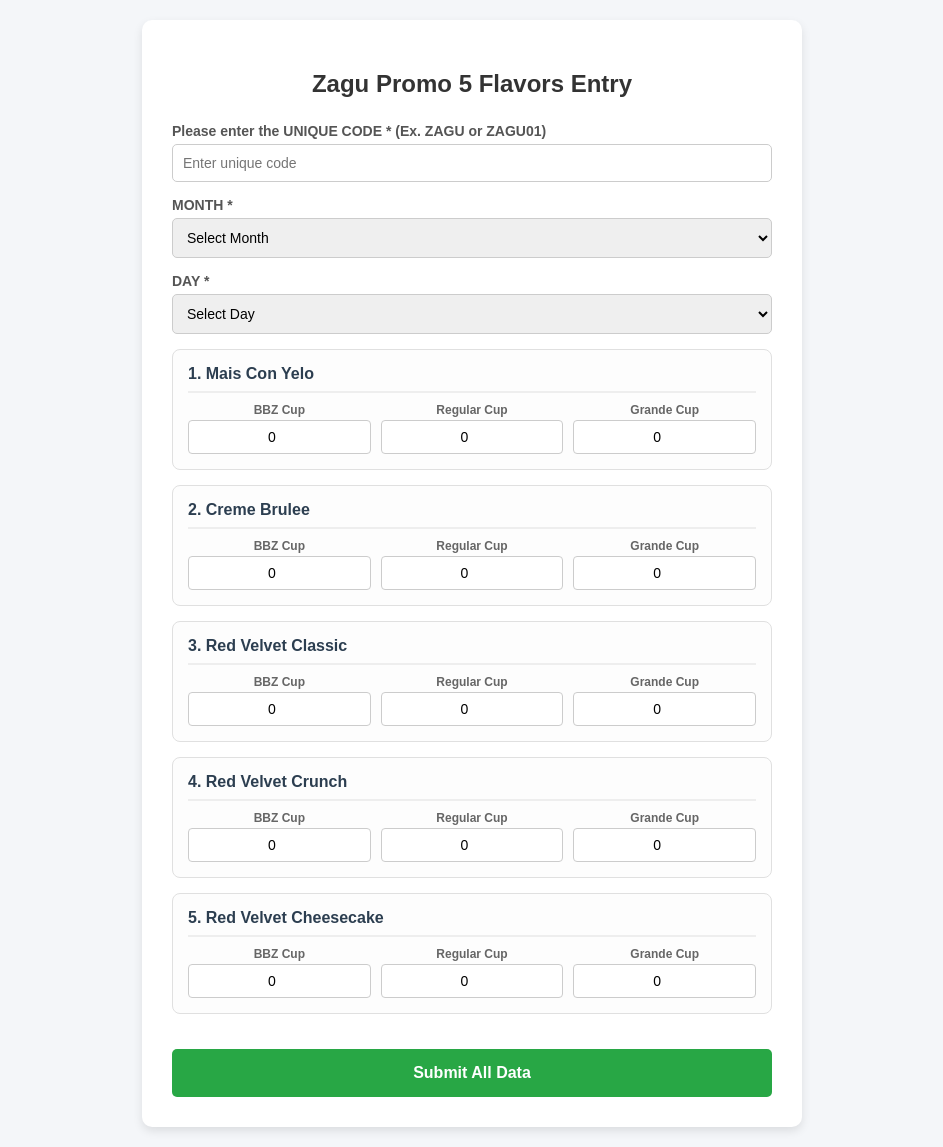
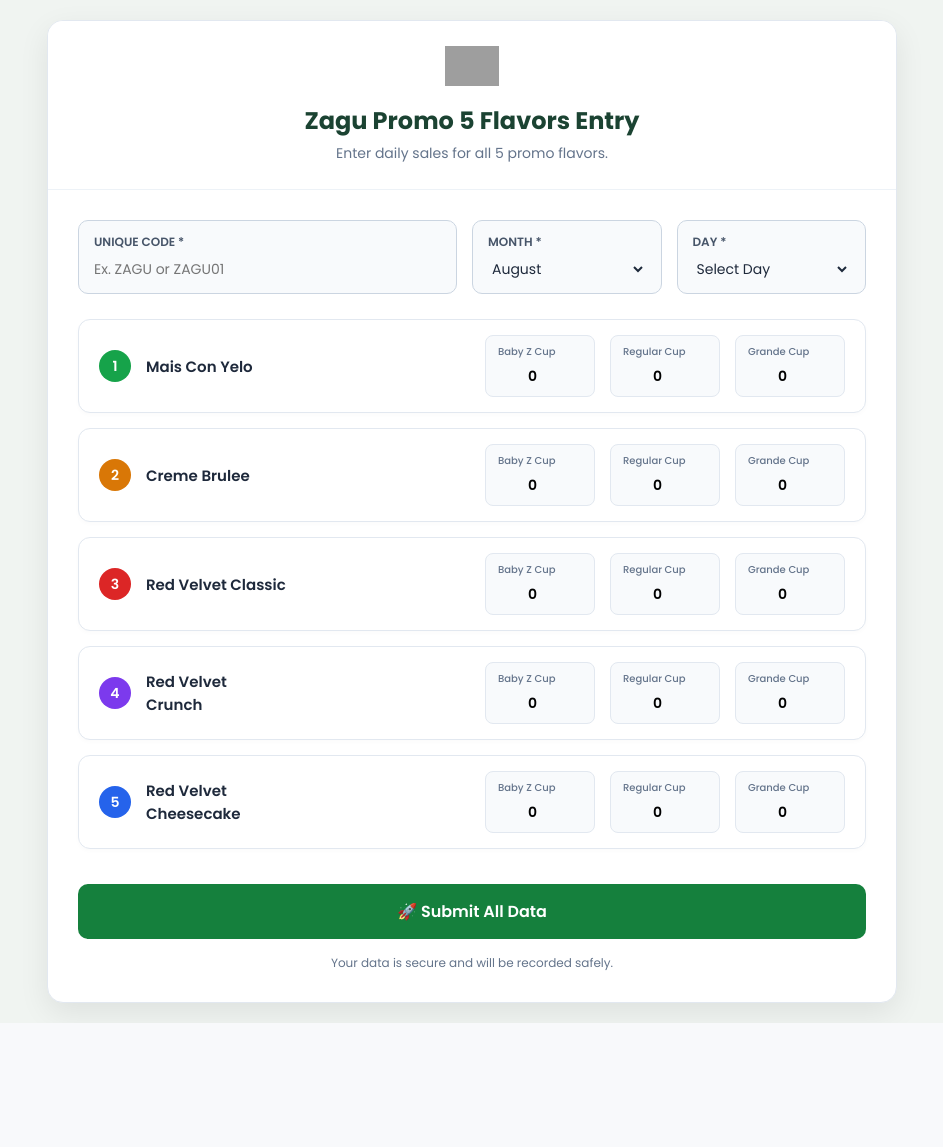
Before and after one commit to misdatazagu-hash/promo-system, a Flask app: page / in a window 1280 px wide. Shown: the whole page, without its empty margins (168-1111 px from the left). After the commit the page ends 1023 px from the top, so only its background shows below. Run offline with Flask 3, Linux system fonts and the light colour scheme; grey boxes are pictures that could not be loaded.

Commit message:
Update form.html

```diff
--- a/templates/form.html
+++ b/templates/form.html
@@ -4,43 +4,81 @@
     <meta charset="UTF-8">
     <meta name="viewport" content="width=device-width, initial-scale=1.0">
     <title>Zagu Promo 5 Flavors Entry</title>
+    <link href="https://fonts.googleapis.com/css2?family=Poppins:wght@400;500;600;700&display=swap" rel="stylesheet">
     <style>
-        body { font-family: Arial, sans-serif; background-color: #f4f6f9; margin: 0; padding: 20px; display: flex; justify-content: center; align-items: center; min-height: 100vh; }
-        .container { background: white; padding: 30px; border-radius: 10px; box-shadow: 0 4px 10px rgba(0,0,0,0.1); width: 100%; max-width: 600px; }
-        h2 { text-align: center; color: #333; margin-bottom: 25px; }
-        .form-group { margin-bottom: 15px; }
-        label { display: block; font-weight: bold; margin-bottom: 5px; color: #555; font-size: 14px; }
-        input[type="text"], select { width: 100%; padding: 10px; border: 1px solid #ccc; border-radius: 5px; box-sizing: border-box; font-size: 14px; }
-        button { width: 100%; background-color: #28a745; color: white; padding: 15px; border: none; border-radius: 5px; font-size: 16px; cursor: pointer; margin-top: 20px; font-weight: bold; }
-        button:hover { background-color: #218838; }
-        .alert { background-color: #d4edda; color: #155724; padding: 15px; border-radius: 5px; text-align: center; margin-bottom: 20px; font-weight: bold; }
+        * { box-sizing: border-box; margin: 0; padding: 0; font-family: 'Poppins', sans-serif; }
+        body { background: #f0f4f1; padding: 20px; color: #333; }
+        .container { max-width: 850px; margin: 0 auto; background: #fff; border-radius: 16px; box-shadow: 0 10px 30px rgba(0,0,0,0.08); overflow: hidden; border: 1px solid #e2e8f0; }
+        .header { background: #fff; padding: 25px 20px; text-align: center; border-bottom: 1px solid #edf2f7; position: relative; }
+        .header img.logo { height: 40px; margin-bottom: 10px; }
+        .header h1 { font-size: 24px; color: #1b4332; font-weight: 700; }
+        .header p { font-size: 14px; color: #64748b; margin-top: 5px; }
 
-        .flavor-section { background: #fdfdfd; border: 1px solid #e0e0e0; padding: 15px; margin-bottom: 15px; border-radius: 8px; }
-        .flavor-section h3 { margin-top: 0; margin-bottom: 10px; color: #2c3e50; font-size: 16px; border-bottom: 2px solid #eee; padding-bottom: 8px; }
-        .sizes-row { display: flex; gap: 10px; }
-        .size-col { flex: 1; }
-        .size-col label { font-size: 12px; font-weight: bold; color: #666; text-align: center; margin-bottom: 3px; }
-        .size-col input { width: 100%; padding: 8px; border: 1px solid #ccc; border-radius: 4px; box-sizing: border-box; text-align: center; font-size: 14px; }
+        .alert-success { background: #d1fae5; color: #065f46; padding: 12px; text-align: center; font-size: 14px; font-weight: 500; border-bottom: 1px solid #a7f3d0; }
+
+        .form-section { padding: 30px; }
+        .top-inputs { display: grid; grid-template-columns: 2fr 1fr 1fr; gap: 15px; margin-bottom: 25px; }
+        @media(max-width: 768px) { .top-inputs { grid-template-columns: 1fr; } }
+
+        .input-group { background: #f8fafc; border: 1px solid #cbd5e1; border-radius: 10px; padding: 12px 15px; }
+        .input-group label { display: block; font-size: 12px; font-weight: 600; color: #475569; margin-bottom: 5px; text-transform: uppercase; }
+        .input-group input, .input-group select { width: 100%; border: none; background: transparent; font-size: 14px; outline: none; color: #1e293b; }
+
+        .flavor-card { background: #fff; border: 1px solid #e2e8f0; border-radius: 12px; padding: 15px 20px; margin-bottom: 15px; display: flex; align-items: center; justify-content: space-between; box-shadow: 0 2px 5px rgba(0,0,0,0.02); }
+        @media(max-width: 768px) { .flavor-card { flex-direction: column; align-items: flex-start; gap: 10px; } }
+
+        .flavor-info { display: flex; align-items: center; gap: 15px; width: 250px; }
+        .flavor-badge { width: 32px; height: 32px; border-radius: 50%; display: flex; align-items: center; justify-content: center; color: white; font-weight: 600; font-size: 14px; flex-shrink: 0; }
+        .flavor-name { font-weight: 600; font-size: 15px; color: #1e293b; }
+
+        .flavor-inputs { display: flex; gap: 15px; width: 100%; justify-content: flex-end; }
+        @media(max-width: 768px) { .flavor-inputs { justify-content: space-between; } }
+
+        .cup-box { background: #f8fafc; border: 1px solid #e2e8f0; border-radius: 8px; padding: 8px 12px; width: 110px; }
+        .cup-box label { display: block; font-size: 10px; color: #64748b; font-weight: 500; margin-bottom: 3px; }
+        .cup-box input { width: 100%; border: none; background: transparent; font-size: 14px; font-weight: 600; outline: none; text-align: center; }
+
+        /* Flavor Colors */
+        .f-1 .flavor-badge { background: #16a34a; }
+        .f-2 .flavor-badge { background: #d97706; }
+        .f-3 .flavor-badge { background: #dc2626; }
+        .f-4 .flavor-badge { background: #7c3aed; }
+        .f-5 .flavor-badge { background: #2563eb; }
+
+        .btn-submit { background: #15803d; color: white; border: none; width: 100%; padding: 15px; border-radius: 10px; font-size: 16px; font-weight: 600; cursor: pointer; margin-top: 20px; transition: background 0.2s; }
+        .btn-submit:hover { background: #166534; }
+
+        .footer-note { text-align: center; font-size: 12px; color: #64748b; margin-top: 15px; }
     </style>
 </head>
 <body>
+
     <div class="container">
-        <h2>Zagu Promo 5 Flavors Entry</h2>
+        <div class="header">
+            <!-- Pwede mong palitan ang src ng logo kung mayroon kang saktong image URL -->
+            <img src="https://i.ibb.co/30L773r/zagu-logo.png" alt="Zagu Logo" class="logo" onerror="this.style.display='none'">
+            <h1>Zagu Promo 5 Flavors Entry</h1>
+            <p>Enter daily sales for all 5 promo flavors.</p>
+        </div>
 
         {% if success %}
-            <div class="alert">Successfully Submitted! Pwede ka nang mag-submit ng panibago.</div>
+        <div class="alert-success">
+            ✅ Successfully submitted! Pwede ka nang mag-submit ng panibago.
+        </div>
         {% endif %}
 
-        <form method="POST">
-            <div class="form-group">
-                <label for="unique_code">Please enter the UNIQUE CODE * (Ex. ZAGU or ZAGU01)</label>
-                <input type="text" id="unique_code" name="unique_code" required placeholder="Enter unique code">
+        <form method="POST" class="form-section">
+
+            <!-- Top Bar: Unique Code, Month, Day -->
+            <div class="top-inputs">
+                <div class="input-group">
+                    <label>UNIQUE CODE *</label>
+                    <input type="text" name="unique_code" placeholder="Ex. ZAGU or ZAGU01" required value="{{ request.form.get('unique_code', '') }}">
                 </div>
-
-            <div class="form-group">
-                <label for="month">MONTH *</label>
-                <select id="month" name="month" required>
-                    <option value="">Select Month</option>
+                <div class="input-group">
+                    <label>MONTH *</label>
+                    <select name="month" required>
+                        <option value="" disabled selected>Select Month</option>
                         <option value="January">January</option>
                         <option value="February">February</option>
                         <option value="March">March</option>
@@ -48,72 +86,93 @@
                         <option value="May">May</option>
                         <option value="June">June</option>
                         <option value="July">July</option>
-                    <option value="August">August</option>
+                        <option value="August" selected>August</option>
                         <option value="September">September</option>
                         <option value="October">October</option>
                         <option value="November">November</option>
                         <option value="December">December</option>
                     </select>
                 </div>
-
-            <div class="form-group">
-                <label for="day">DAY *</label>
-                <select id="day" name="day" required>
-                    <option value="">Select Day</option>
+                <div class="input-group">
+                    <label>DAY *</label>
+                    <select name="day" required>
+                        <option value="" disabled selected>Select Day</option>
                         {% for d in range(1, 32) %}
                         <option value="{{ d }}">{{ d }}</option>
                         {% endfor %}
                     </select>
                 </div>
+            </div>
 
-            <!-- Flavor Sections -->
-            <div class="flavor-section">
-                <h3>1. Mais Con Yelo</h3>
-                <div class="sizes-row">
-                    <div class="size-col"><label>BBZ Cup</label><input type="number" name="mcy_bbz" value="0" min="0" required></div>
-                    <div class="size-col"><label>Regular Cup</label><input type="number" name="mcy_reg" value="0" min="0" required></div>
-                    <div class="size-col"><label>Grande Cup</label><input type="number" name="mcy_grande" value="0" min="0" required></div>
+            <!-- 1. Mais Con Yelo -->
+            <div class="flavor-card f-1">
+                <div class="flavor-info">
+                    <div class="flavor-badge">1</div>
+                    <div class="flavor-name">Mais Con Yelo</div>
+                </div>
+                <div class="flavor-inputs">
+                    <div class="cup-box"><label>Baby Z Cup</label><input type="number" name="mcy_bbz" value="0" min="0"></div>
+                    <div class="cup-box"><label>Regular Cup</label><input type="number" name="mcy_reg" value="0" min="0"></div>
+                    <div class="cup-box"><label>Grande Cup</label><input type="number" name="mcy_grande" value="0" min="0"></div>
                 </div>
             </div>
 
-            <div class="flavor-section">
-                <h3>2. Creme Brulee</h3>
-                <div class="sizes-row">
-                    <div class="size-col"><label>BBZ Cup</label><input type="number" name="cb_bbz" value="0" min="0" required></div>
-                    <div class="size-col"><label>Regular Cup</label><input type="number" name="cb_reg" value="0" min="0" required></div>
-                    <div class="size-col"><label>Grande Cup</label><input type="number" name="cb_grande" value="0" min="0" required></div>
+            <!-- 2. Creme Brulee -->
+            <div class="flavor-card f-2">
+                <div class="flavor-info">
+                    <div class="flavor-badge">2</div>
+                    <div class="flavor-name">Creme Brulee</div>
+                </div>
+                <div class="flavor-inputs">
+                    <div class="cup-box"><label>Baby Z Cup</label><input type="number" name="cb_bbz" value="0" min="0"></div>
+                    <div class="cup-box"><label>Regular Cup</label><input type="number" name="cb_reg" value="0" min="0"></div>
+                    <div class="cup-box"><label>Grande Cup</label><input type="number" name="cb_grande" value="0" min="0"></div>
                 </div>
             </div>
 
-            <div class="flavor-section">
-                <h3>3. Red Velvet Classic</h3>
-                <div class="sizes-row">
-                    <div class="size-col"><label>BBZ Cup</label><input type="number" name="rvc_bbz" value="0" min="0" required></div>
-                    <div class="size-col"><label>Regular Cup</label><input type="number" name="rvc_reg" value="0" min="0" required></div>
-                    <div class="size-col"><label>Grande Cup</label><input type="number" name="rvc_grande" value="0" min="0" required></div>
+            <!-- 3. Red Velvet Classic -->
+            <div class="flavor-card f-3">
+                <div class="flavor-info">
+                    <div class="flavor-badge">3</div>
+                    <div class="flavor-name">Red Velvet Classic</div>
+                </div>
+                <div class="flavor-inputs">
+                    <div class="cup-box"><label>Baby Z Cup</label><input type="number" name="rvc_bbz" value="0" min="0"></div>
+                    <div class="cup-box"><label>Regular Cup</label><input type="number" name="rvc_reg" value="0" min="0"></div>
+                    <div class="cup-box"><label>Grande Cup</label><input type="number" name="rvc_grande" value="0" min="0"></div>
                 </div>
             </div>
 
-            <div class="flavor-section">
-                <h3>4. Red Velvet Crunch</h3>
-                <div class="sizes-row">
-                    <div class="size-col"><label>BBZ Cup</label><input type="number" name="rvcr_bbz" value="0" min="0" required></div>
-                    <div class="size-col"><label>Regular Cup</label><input type="number" name="rvcr_reg" value="0" min="0" required></div>
-                    <div class="size-col"><label>Grande Cup</label><input type="number" name="rvcr_grande" value="0" min="0" required></div>
+            <!-- 4. Red Velvet Crunch -->
+            <div class="flavor-card f-4">
+                <div class="flavor-info">
+                    <div class="flavor-badge">4</div>
+                    <div class="flavor-name">Red Velvet Crunch</div>
+                </div>
+                <div class="flavor-inputs">
+                    <div class="cup-box"><label>Baby Z Cup</label><input type="number" name="rvcr_bbz" value="0" min="0"></div>
+                    <div class="cup-box"><label>Regular Cup</label><input type="number" name="rvcr_reg" value="0" min="0"></div>
+                    <div class="cup-box"><label>Grande Cup</label><input type="number" name="rvcr_grande" value="0" min="0"></div>
                 </div>
             </div>
 
-            <div class="flavor-section">
-                <h3>5. Red Velvet Cheesecake</h3>
-                <div class="sizes-row">
-                    <div class="size-col"><label>BBZ Cup</label><input type="number" name="rvcc_bbz" value="0" min="0" required></div>
-                    <div class="size-col"><label>Regular Cup</label><input type="number" name="rvcc_reg" value="0" min="0" required></div>
-                    <div class="size-col"><label>Grande Cup</label><input type="number" name="rvcc_grande" value="0" min="0" required></div>
+            <!-- 5. Red Velvet Cheesecake -->
+            <div class="flavor-card f-5">
+                <div class="flavor-info">
+                    <div class="flavor-badge">5</div>
+                    <div class="flavor-name">Red Velvet Cheesecake</div>
+                </div>
+                <div class="flavor-inputs">
+                    <div class="cup-box"><label>Baby Z Cup</label><input type="number" name="rvcc_bbz" value="0" min="0"></div>
+                    <div class="cup-box"><label>Regular Cup</label><input type="number" name="rvcc_reg" value="0" min="0"></div>
+                    <div class="cup-box"><label>Grande Cup</label><input type="number" name="rvcc_grande" value="0" min="0"></div>
                 </div>
             </div>
 
-            <button type="submit">Submit All Data</button>
+            <button type="submit" class="btn-submit">🚀 Submit All Data</button>
+            <div class="footer-note">Your data is secure and will be recorded safely.</div>
         </form>
     </div>
+
 </body>
 </html>
```
Lines whose indentation alone changed are shown as unchanged.
